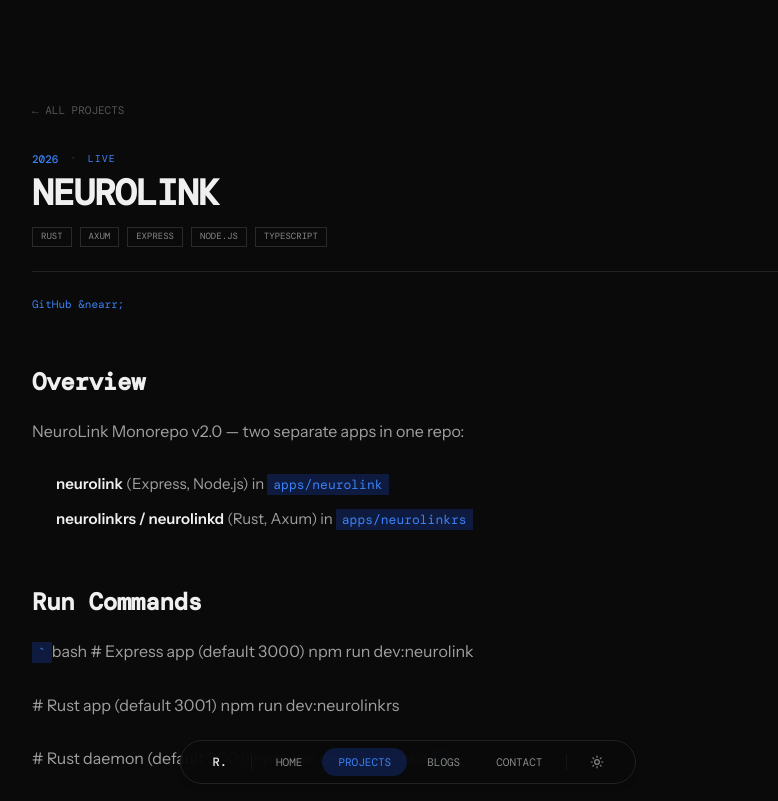
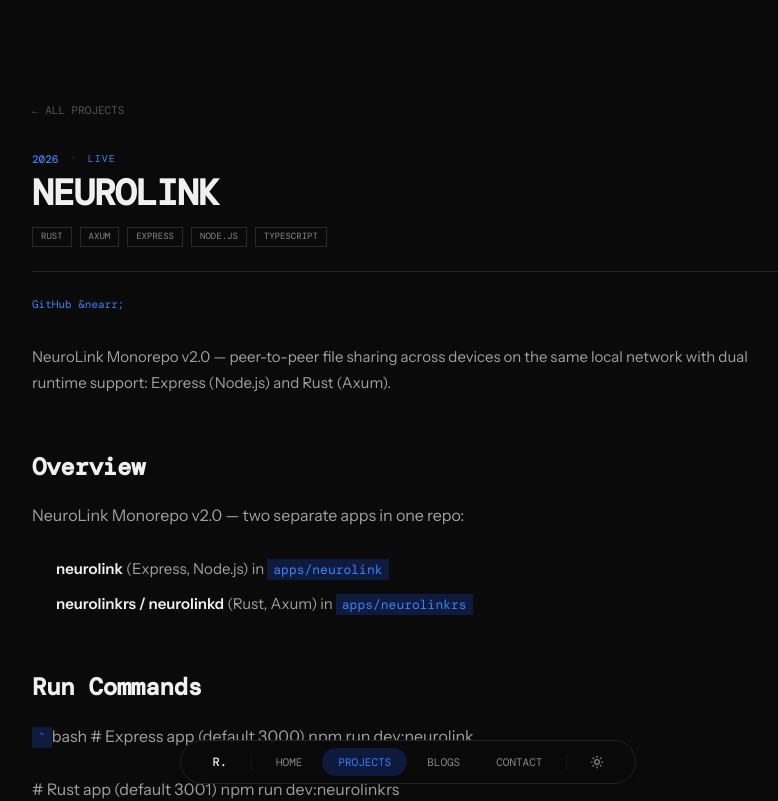
Before and after one commit to Rohit-48/portfolio-v1, a Next.js app: page /projects/Neurolink in a window 1280 px wide. Shown: the top 801 px of the page, without its empty margins (232-1010 px from the left). Built offline with nearby package versions, Linux system fonts and the light colour scheme; a web font is replaced by a local one.

Commit message:
Fix type error: use project.description instead of nonexistent longDescription

```diff
--- a/components/projects/ProjectDetail.tsx
+++ b/components/projects/ProjectDetail.tsx
@@ -114,7 +114,7 @@ export default function ProjectDetail({ project, prev, next }: ProjectDetailProp
 
       {/* Content body */}
       <div className="font-sans text-[15px] text-secondary leading-[1.75] mb-8">
-        {project.longDescription}
+        {project.description}
       </div>
 
       <div
```
